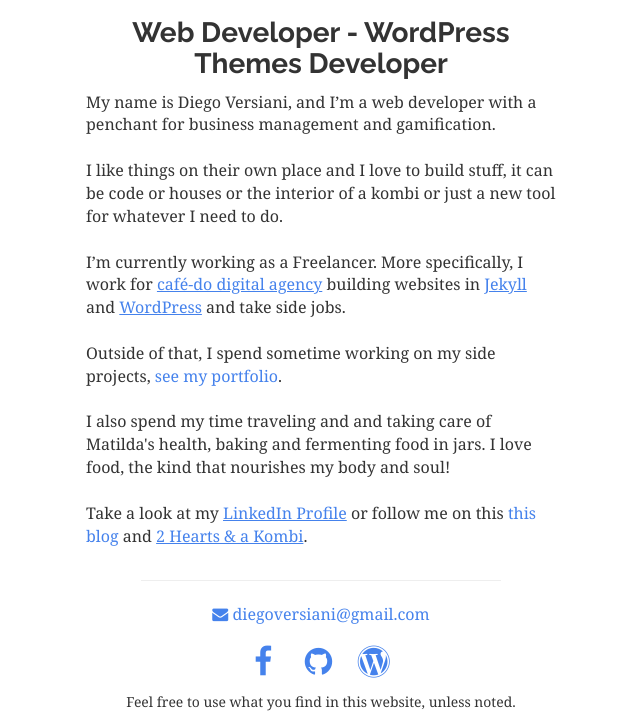
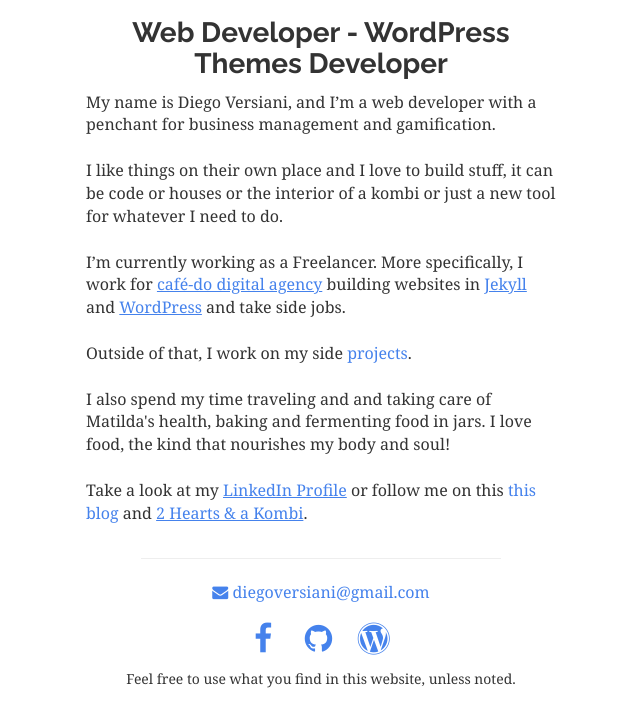
Before and after one commit to diegoversiani/diegoversiani.github.io, a Jekyll site: the page built from index.html, in a window 1280 px wide, cut to the strip 343-1056 px from the top of the page. Shown: the whole strip, without its empty margins (319-959 px from the left). Built offline with Jekyll 4.4.1, drawn with Linux system fonts in a browser that asks for light colours; after the commit the page ends 1033 px from its top, so only the background shows below that.

Commit message:
About me projects paragraph.

```diff
--- a/_config.yml
+++ b/_config.yml
@@ -37,7 +37,7 @@ about_me: >
   <a href="http://jekyllrb.com" target="_blank">Jekyll</a> and <a href="http://wordpress.org" target="_blank">WordPress</a>
   and take side jobs.
   <br><br>
-  Outside of that, I spend sometime working on my side projects, <a href="/portfolio">see my portfolio</a>.
+  Outside of that, I work on my side <a href="/projects">projects</a>.
   <br><br>
   I also spend my time traveling and and taking care of Matilda's health, baking and fermenting
   food in jars. I love food, the kind that nourishes my body and soul!
```
